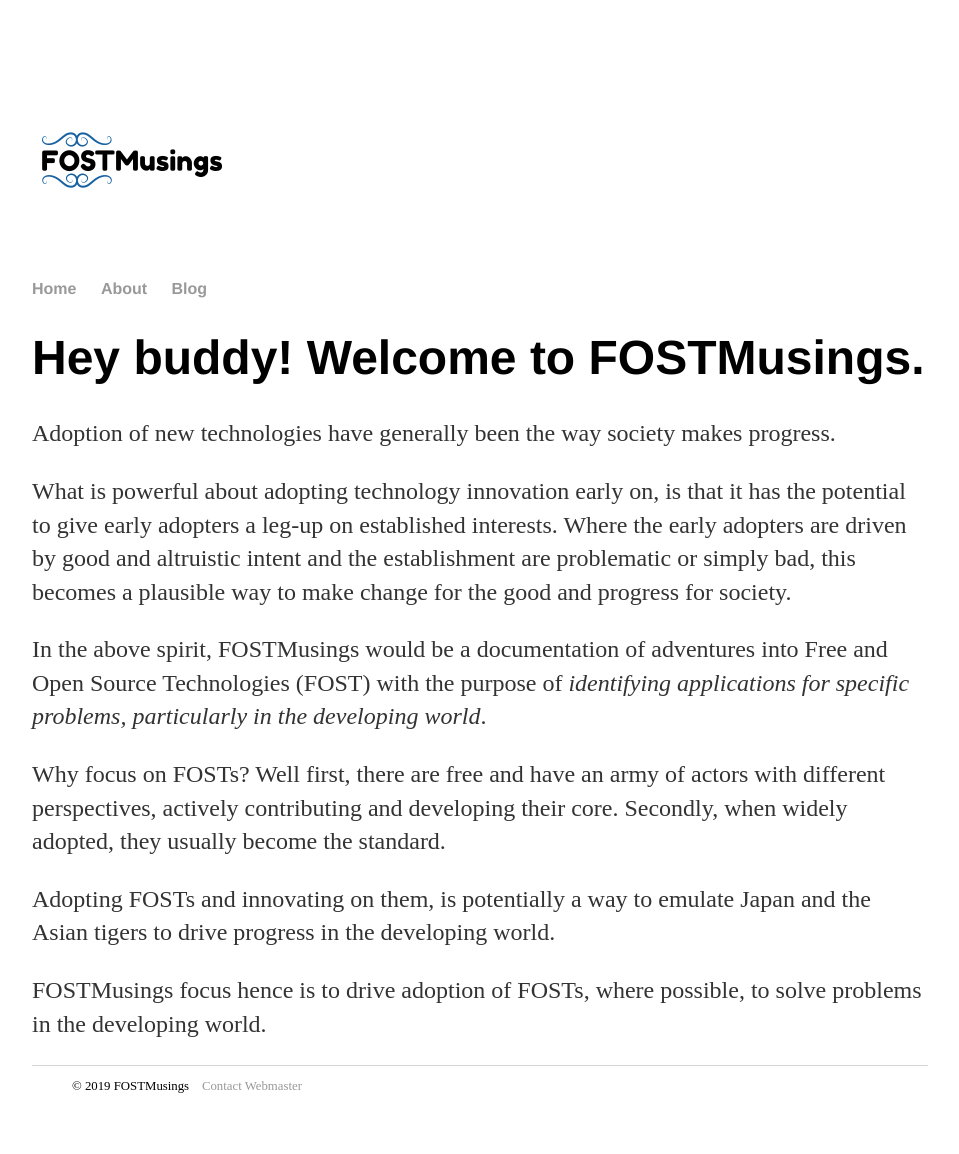
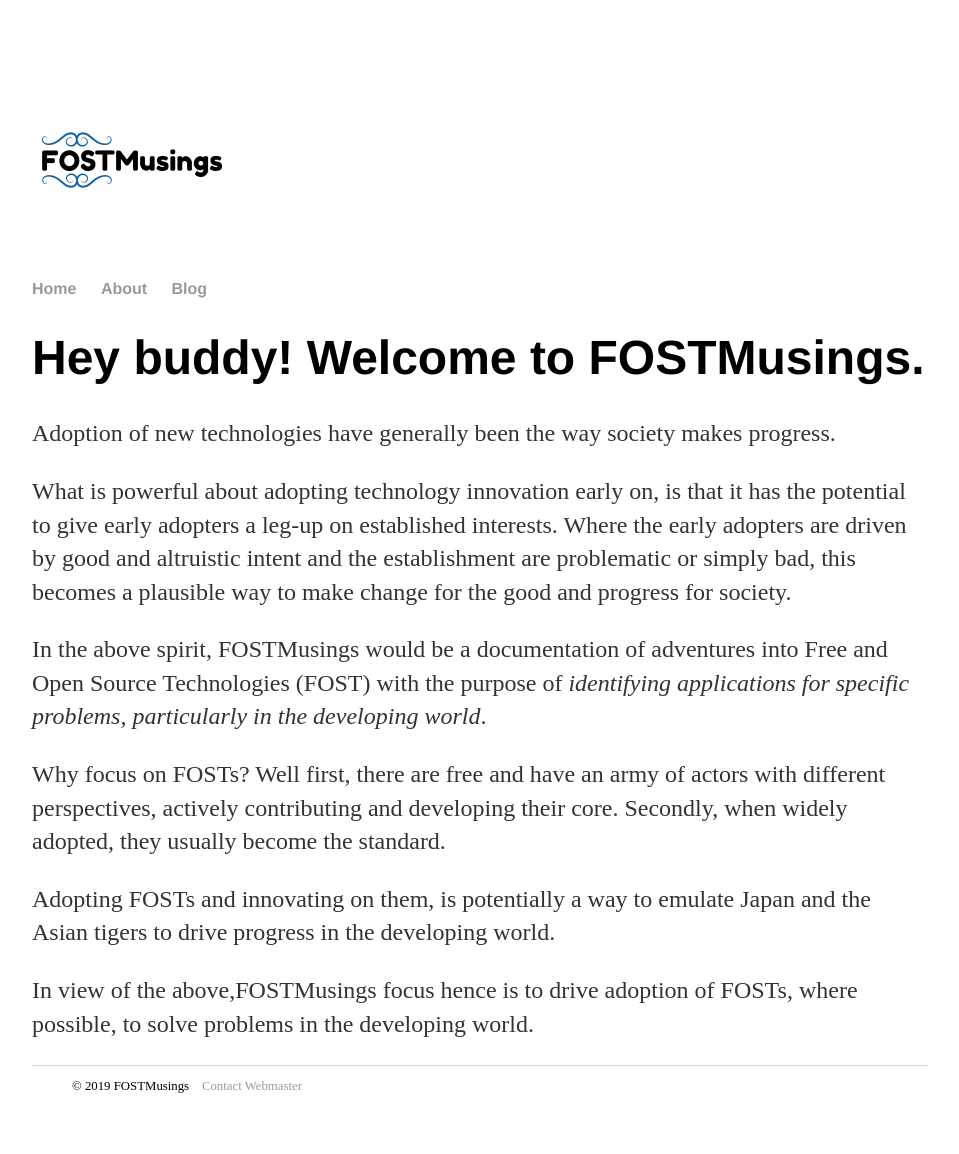
Before and after one commit to oferonmi/datafilik.github.io, a Jekyll site: the page built from index.html, in a window 1280 px wide. Shown: the whole page, without its empty margins (160-1119 px from the left). Built offline with Jekyll 4.4.1, drawn with Linux system fonts in a browser that asks for light colours.

Commit message:
Update index.html

```diff
--- a/index.html
+++ b/index.html
@@ -31,7 +31,7 @@ title: FOSTMusings - Finding open source solutions for the developing World
 	</p>
 
 	<p>
-		FOSTMusings focus hence is to drive adoption of FOSTs, where possible, to solve problems in the developing
-		world.
+		In view of the above,FOSTMusings focus hence is to drive adoption of FOSTs, where possible, to solve problems
+		in the developing world.
 	</p>
 </div> <!--blurb-->
```
